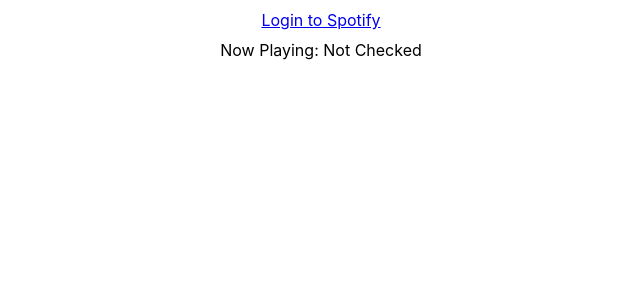
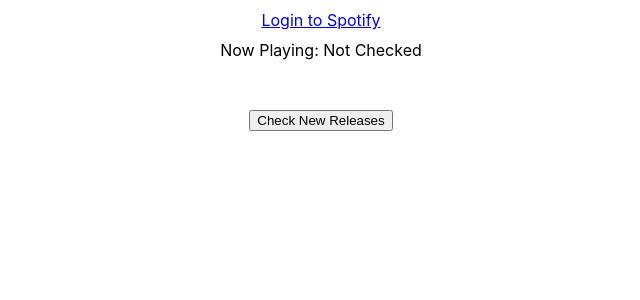
Before and after one commit to jguevarra/Source-A-Spotify-App, a React (Create React App) app: page / in a window 1280 px wide. Shown: the top 300 px of the page, without its empty margins (319-959 px from the left). Built offline with nearby package versions, Linux system fonts and the light colour scheme; what spotify-web-api-js would draw is missing.

Commit message:
added getNewReleases functionality

```diff
--- a/package.json
+++ b/package.json
@@ -3,6 +3,7 @@
   "version": "0.1.0",
   "private": true,
   "dependencies": {
+    "axios": "^0.19.0",
     "react": "^16.11.0",
     "react-dom": "^16.11.0",
     "react-scripts": "3.2.0",
--- a/src/App.js
+++ b/src/App.js
@@ -1,6 +1,7 @@
 import React, { Component } from "react";
 import "./App.css";
 import SpotifyWebApi from "spotify-web-api-js";
+import axios from "axios";
 const spotifyApi = new SpotifyWebApi();
 
 class App extends Component {
@@ -13,7 +14,8 @@
     }
     this.state = {
       loggedIn: token ? true : false,
-      nowPlaying: { name: "Not Checked", albumArt: "" }
+      nowPlaying: { name: "Not Checked", albumArt: "" },
+      topArtists: ""
     };
   }
   getHashParams() {
@@ -40,6 +42,27 @@
     });
   }
 
+  getTopArtists() {
+    let link =
+      "https://api.spotify.com/v1/me/top/artists/" +
+      spotifyApi.getAccessToken();
+    axios.get(link).then(res => {
+      alert(res);
+    });
+  }
+
+  getNewReleases() {
+    let link = "https://api.spotify.com/v1/browse/new-releases?country=SE";
+    spotifyApi.getNewReleases().then(response => {
+      let newReleases = "";
+      for (let i = 0; i < response.albums.items.length; i++) {
+        newReleases += response.albums.items[i].name;
+        newReleases += ", ";
+      }
+      alert(newReleases);
+    });
+  }
+
   render() {
     return (
       <div className="App">
@@ -53,6 +76,9 @@
             Check Now Playing
           </button>
         )}
+        <button onClick={() => this.getNewReleases()}>
+          Check New Releases
+        </button>
       </div>
     );
   }
```
Also changed, not shown: 1 other file (tests, documents, lock files or other folders).
